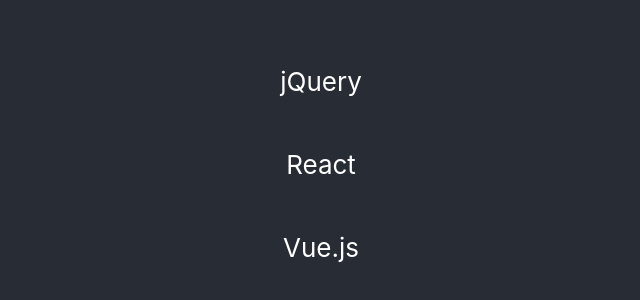
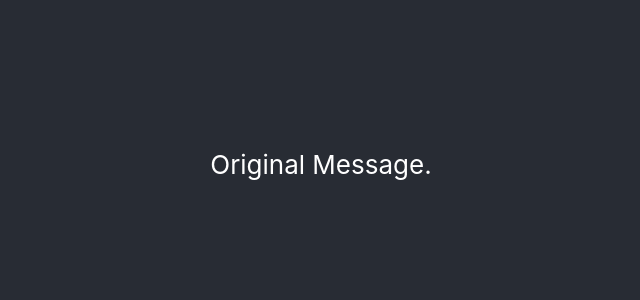
Before and after one commit to Rebi9/react-todo-app, a React (Create React App) app: page / in a window 1280 px wide. Shown: the part 236-536 px from the top of the page, without its empty margins (319-959 px from the left). Built offline with nearby package versions, Linux system fonts and the light colour scheme.

Commit message:
feat:コンポーネントの利用

```diff
--- a/src/App.js
+++ b/src/App.js
@@ -1,15 +1,12 @@
 import React from "react";
 import "./App.css";
+import Message from "./components/Message";
 
 function App() {
-  const libralies = ["jQuery", "React", "Vue.js"];
-
   return (
     <div className="App">
       <header className="App-header">
-        {libralies.map(item => (
-          <p>{item}</p>
-        ))}
+        <Message />
       </header>
     </div>
   );
--- /dev/null
+++ b/src/components/Message.js
@@ -0,0 +1,7 @@
+import React from "react";
+
+function Message() {
+  return <p>Original Message.</p>;
+}
+
+export default Message;
```
